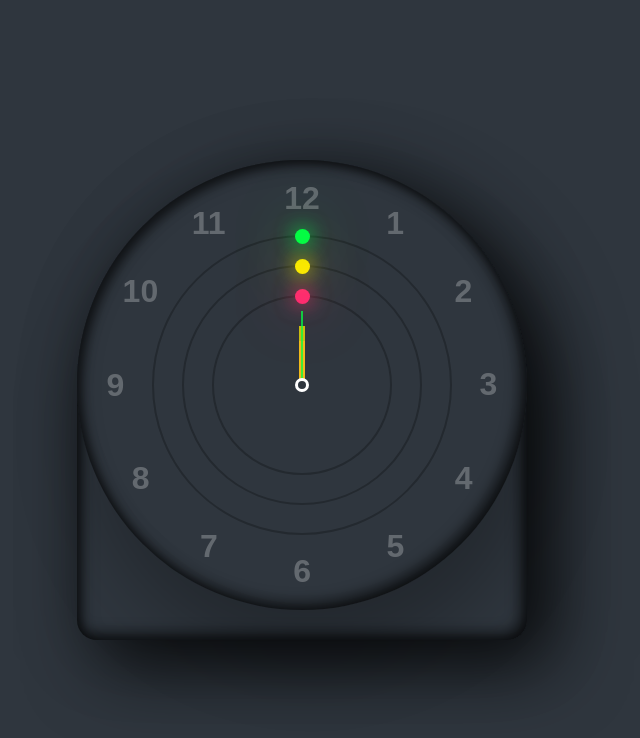
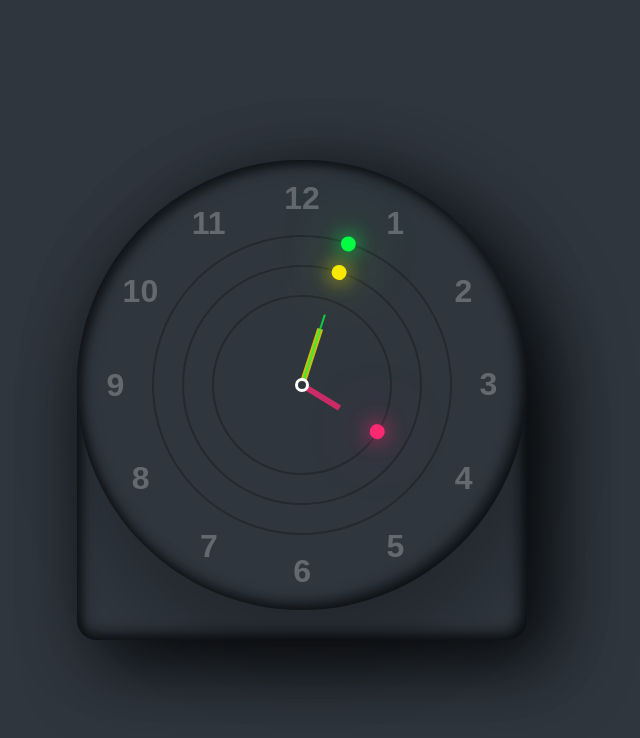
Before and after one commit to annmaryvinod/Clock, a plain HTML site: page index.html in a window 1280 px wide. Shown: the whole page, without its empty margins (338-978 px from the left). Drawn offline with Linux system fonts and the light colour scheme.

Commit message:
till 14:00

```diff
--- a/index.html
+++ b/index.html
@@ -38,6 +38,24 @@
 
 
     <script>
+        let hr = document.querySelector('#hr');
+        let mn = document.querySelector('#mn');
+        let sc = document.querySelector('#sc');
+
+
+        setInterval(() => {
+            let day = new Date();
+            let hh = day.getHours() * 30;
+            let mm = day.getMinutes() * 6;
+            let ss = day.getMinutes() * 6;
+
+
+            hr.style.transform = `rotateZ(${hh+(mm/12)}deg)`;
+            mn.style.transform = `rotateZ(${mm}deg)`;
+            sc.style.transform = `rotateZ(${ss}deg)`;
+
+
+        })
 
     </script>
 </body>
```
